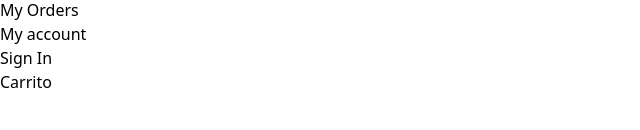
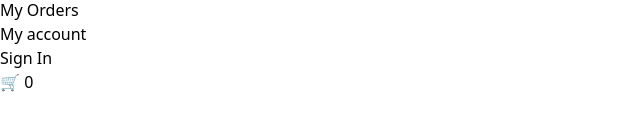
Before and after one commit to PabloLUC9832/Shopi-React, a React (Vite) app: page / in a window 1280 px wide. Shown: the part 218-348 px from the top of the page, without its empty margins (0-640 px from the left). Built offline with nearby package versions, Linux system fonts and the light colour scheme; no server answers.

Commit message:
contador para el carrito de compras

```diff
--- a/src/Components/Card/index.jsx
+++ b/src/Components/Card/index.jsx
@@ -1,4 +1,10 @@
+import { useContext } from "react";
+import {ShoppingCartContext} from "../../Contex/index.jsx";
+
 const Card = ({ data: { title, price, category, images } }) => {
+
+    const context = useContext(ShoppingCartContext);
+
     return (
         <div className="bg-white cursor-pointer w-56 h-60">
             <figure className="relative mb-2 w-full h-4/5">
@@ -7,6 +13,9 @@ const Card = ({ data: { title, price, category, images } }) => {
                 <img className="w-full h-full object-cover rounded-lg "
                     src={images[0]}  alt={title}/>
                 <div className="absolute top-0 right-0 flex justify-center items-center bg-white w-6 h-6 rounded-full m-2 p-1"
+                onClick={
+                    () => context.setCount(context.count +1)
+                }
                 >+</div>
             </figure>
             <p className="flex justify-between">
--- a/src/Components/Navbar/index.jsx
+++ b/src/Components/Navbar/index.jsx
@@ -1,8 +1,11 @@
 import {NavLink} from "react-router-dom";
+import {useContext} from "react";
+import {ShoppingCartContext} from "../../Contex/index.jsx";
 
 const Navbar = () => {
 
     const activeStyle = 'underline underline-offset-4';
+    const context = useContext(ShoppingCartContext);
 
     return (
         <nav className="flex justify-between items-center fixed z-10 top-0 w-full py-5 px-8 text-sm font-light">
@@ -101,7 +104,7 @@ const Navbar = () => {
                     </NavLink>
                 </li>
                 <li>
-                    Carrito
+                    🛒 { context.count }
                 </li>
             </ul>
 
--- a/src/Contex/index.jsx
+++ b/src/Contex/index.jsx
@@ -1,11 +1,18 @@
-import {createContext} from "react";
+import {createContext, useState} from "react";
 
 const ShoppingCartContext = createContext();
 
-export const ShoppingCartContextProvider = ({children}) => {
+const ShoppingCartContextProvider = ({children}) => {
+
+    const [count, setCount] = useState(0);
+
     return (
-        <ShoppingCartContext.Provider>
+        <ShoppingCartContext.Provider value={{
+            count,setCount,
+        }}>
             {children}
         </ShoppingCartContext.Provider>
     );
 }
+
+export { ShoppingCartContext,ShoppingCartContextProvider };
```
